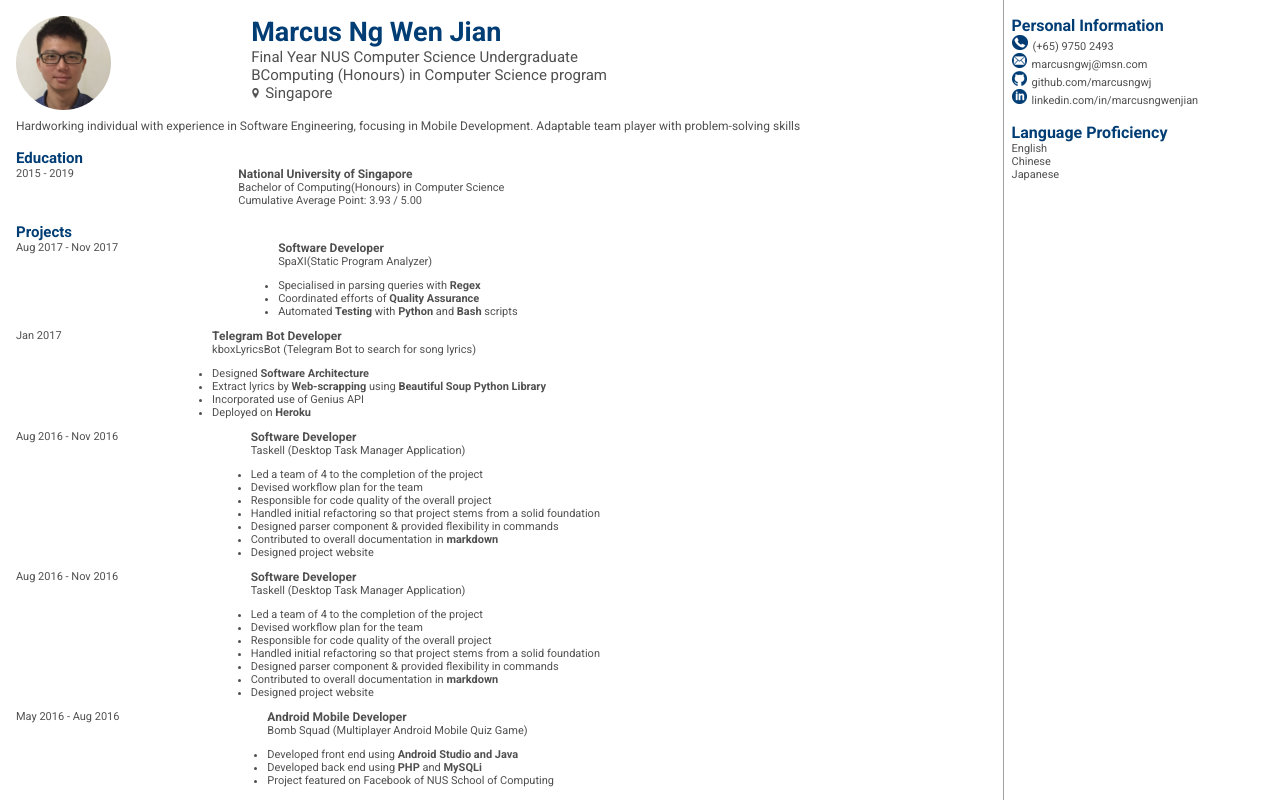
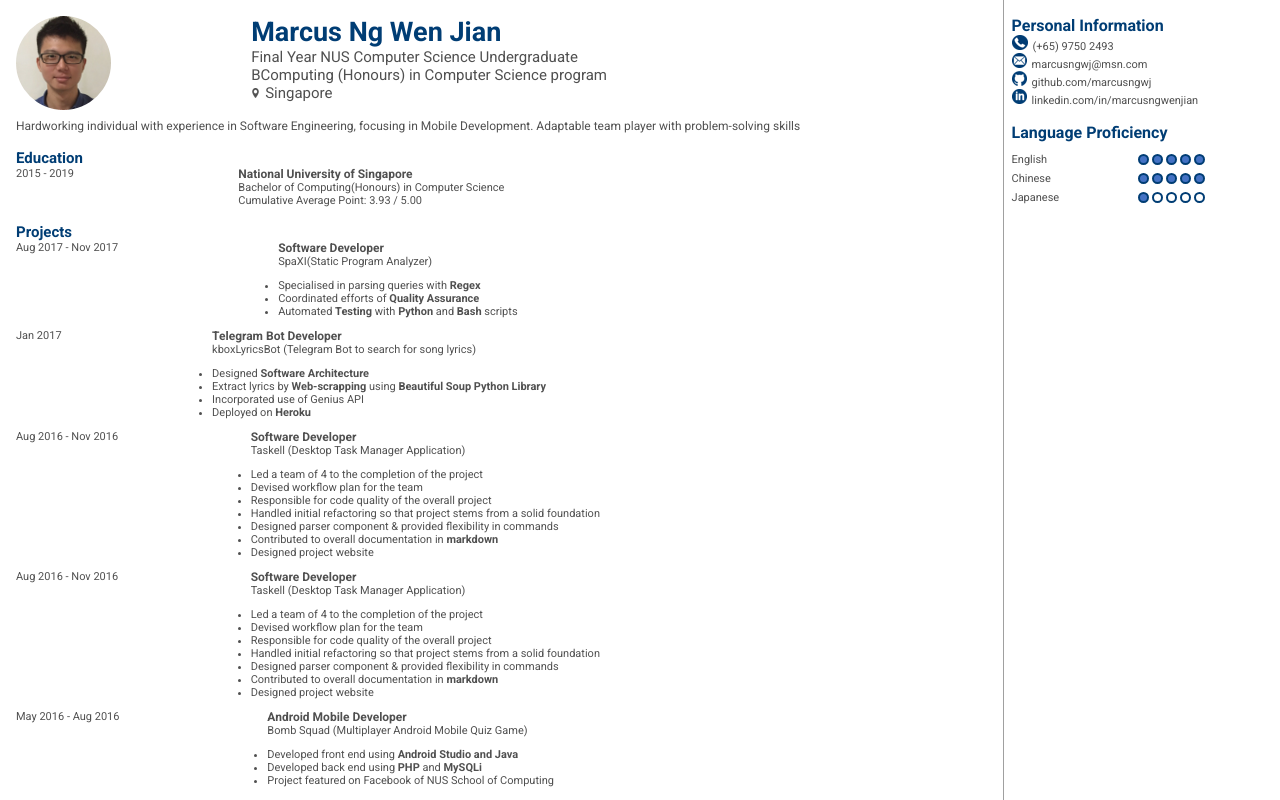
Before and after one commit to marcusngwj/Resume, a React (Create React App) app: page / in a window 1280 px wide. Shown: the top 800 px of the page. Built offline with nearby package versions, Linux system fonts and the light colour scheme.

Commit message:
update language

```diff
--- a/src/columns/sidebar/components/language/LanguageProficiency.js
+++ b/src/columns/sidebar/components/language/LanguageProficiency.js
@@ -11,9 +11,26 @@ export default class LanguageProficiency extends Component {
     return (
       <div className="language-proficiency">
         <p className="title">Language Proficiency</p>
-        <p className="content">English</p>
-        <p className="content">Chinese</p>
-        <p className="content">Japanese</p>
+        <div className="content">
+          <div className="language">
+            <p className="text">English</p>
+            <div className="proficiency">
+              <span className="shaded"></span><span className="shaded"></span><span className="shaded"></span><span className="shaded"></span><span className="shaded"></span>
+            </div>
+          </div>
+          <div className="language">
+            <p className="text">Chinese</p>
+            <div className="proficiency">
+              <span className="shaded"></span><span className="shaded"></span><span className="shaded"></span><span className="shaded"></span><span className="shaded"></span>
+            </div>
+          </div>
+          <div className="language">
+            <p className="text">Japanese</p>
+            <div className="proficiency">
+              <span className="shaded"></span><span className="unshaded"></span><span className="unshaded"></span><span className="unshaded"></span><span className="unshaded"></span>
+            </div>
+          </div>
+        </div>
       </div>
     );
   }
--- a/src/columns/sidebar/components/language/style.css
+++ b/src/columns/sidebar/components/language/style.css
@@ -9,6 +9,35 @@
     font-size: 16px;
     font-weight: bold; }
   .language-proficiency .content {
-    padding: 0;
-    margin: 0;
-    font-size: 11px; }
+    margin-top: 0.5em; }
+    .language-proficiency .content .language {
+      display: grid;
+      grid-template-areas: 'text dot'; }
+      .language-proficiency .content .language .text {
+        padding-top: 3px;
+        margin: 0;
+        font-size: 11px;
+        width: 70px;
+        grid-area: text; }
+      .language-proficiency .content .language .proficiency {
+        grid-area: dot; }
+        .language-proficiency .content .language .proficiency .shaded {
+          height: 7px;
+          width: 7px;
+          margin-right: 3px;
+          background-color: #4472c4;
+          border-radius: 50%;
+          border-width: 2px;
+          border-style: solid;
+          border-color: #003d74;
+          display: inline-block; }
+        .language-proficiency .content .language .proficiency .unshaded {
+          height: 7px;
+          width: 7px;
+          margin-right: 3px;
+          background-color: white;
+          border-radius: 50%;
+          border-width: 2px;
+          border-style: solid;
+          border-color: #003d74;
+          display: inline-block; }
--- a/src/columns/sidebar/components/language/style.scss
+++ b/src/columns/sidebar/components/language/style.scss
@@ -13,9 +13,51 @@
   }
 
   .content {
-    padding: 0;
-    margin: 0;
-    font-size: 11px;
+    margin-top: $SIDEBAR_CONTENT_MARGIN_TOP;
+
+    .language {
+      display: grid;
+      grid-template-areas:
+        'text dot';
+
+      .text {
+        padding-top: 3px;
+        margin: 0;
+        font-size: 11px;
+        width: 70px;
+        grid-area: text;
+      }
+
+      .proficiency {
+        grid-area: dot;
+
+        .shaded {
+          height: 7px;
+          width: 7px;
+          margin-right: 3px;
+          background-color: $COLOR_BRAND_LIGHT_BLUE;
+          border-radius: 50%;
+          border-width:2px;
+          border-style: solid;
+          border-color: $COLOR_BRAND_BLUE;
+          display: inline-block;
+        }
+
+        .unshaded {
+          height: 7px;
+          width: 7px;
+          margin-right: 3px;
+          background-color: white;
+          border-radius: 50%;
+          border-width:2px;
+          border-style: solid;
+          border-color: $COLOR_BRAND_BLUE;
+          display: inline-block;
+        }
+      }
+    }
+
+
 
   }
 }
--- a/src/theme/styles/_theme.scss
+++ b/src/theme/styles/_theme.scss
@@ -11,6 +11,7 @@ $FONT_WEIGHT_BLACK: 900;
 
 $COLOR_BRAND_BLACK: #505050;
 $COLOR_BRAND_BLUE: #003d74;
+$COLOR_BRAND_LIGHT_BLUE: #4472c4;
 
 $MAINBAR_COMPONENT_MARGIN_TOP: 1em;
 $MAINBAR_COMPONENT_TITLE_FONT_SIZE: 15px;
@@ -20,4 +21,5 @@ $MAINBAR_SUBCOMPONENT_TEXT_FONT_SIZE: 11px;
 
 $SIDEBAR_COMPONENT_MARGIN_TOP: 1em;
 $SIDEBAR_COMPONENT_PADDING_LEFT: 0.5em;
+$SIDEBAR_CONTENT_MARGIN_TOP: 0.5em;
 $SIDEBAR_TITLE_FONT_SIZE: 16px;
```
